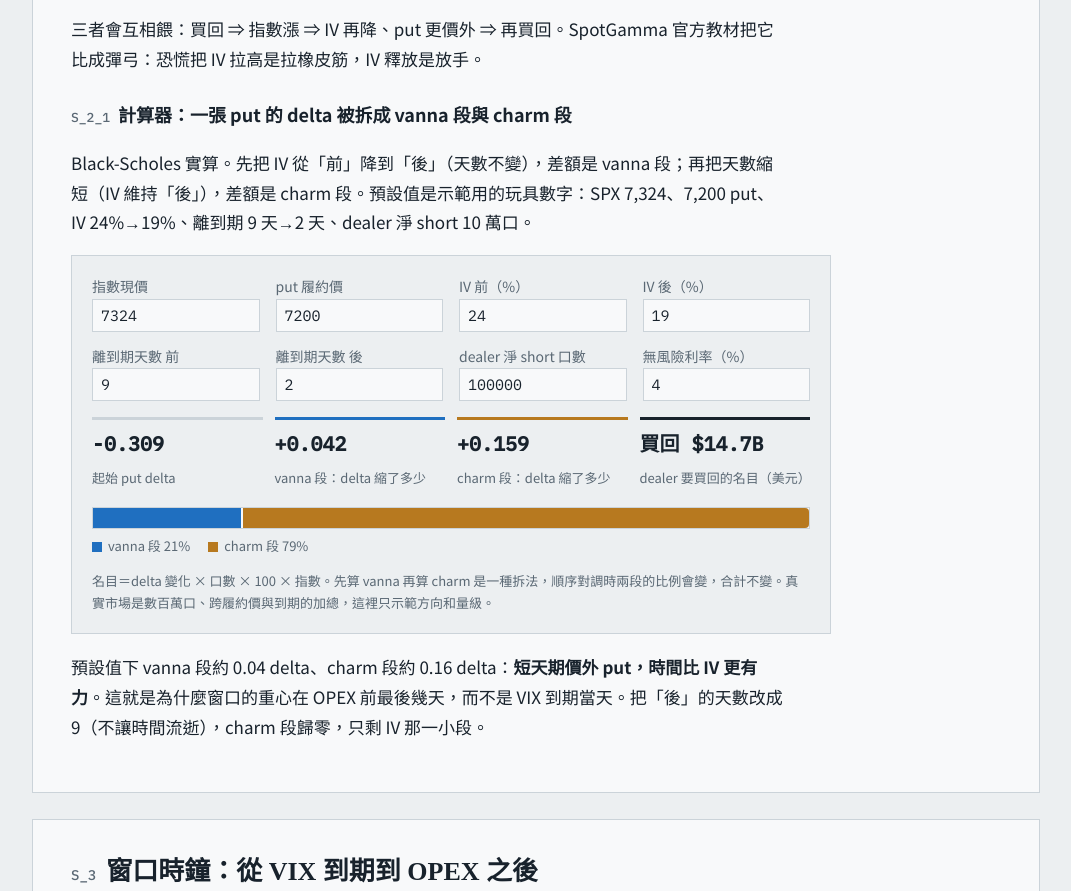
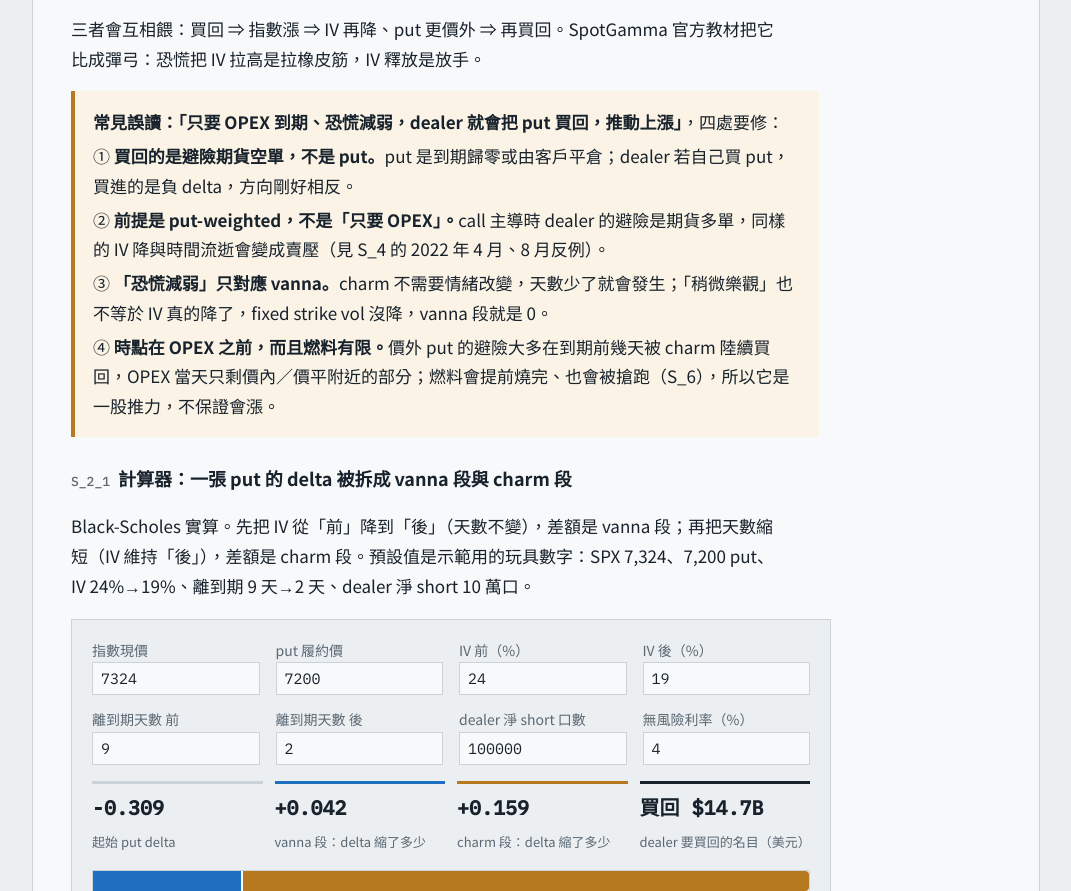
Before and after one commit to ongtsinging24/ongtsinging24.github.io, a plain HTML site: page option/vixexp_opex_vanna_charm_window.html in a window 1280 px wide. Shown: the part 2275-3166 px from the top of the page, without its empty margins (104-1175 px from the left). Drawn offline with Linux system fonts and the light colour scheme.

Commit message:
option: vixexp_opex 講義 S_2 加「常見誤讀」框（買回的是避險期貨非 put、put-weighted 前提、charm 不需情緒、時點在 OPEX 前且燃料有限）
Co-Authored-By: Claude Opus 5.5 <noreply@anthropic.com>
Claude-Session: https://claude.ai/code/session_01WnYKVwbJgz9CQALxSeJLVo

```diff
--- a/option/vixexp_opex_vanna_charm_window.html
+++ b/option/vixexp_opex_vanna_charm_window.html
@@ -237,6 +237,13 @@
       </tbody>
     </table></div>
     <p>三者會互相餵：買回 ⇒ 指數漲 ⇒ IV 再降、put 更價外 ⇒ 再買回。SpotGamma 官方教材把它比成彈弓：恐慌把 IV 拉高是拉橡皮筋，IV 釋放是放手。</p>
+    <div class="callout">
+      <p><b>常見誤讀：「只要 OPEX 到期、恐慌減弱，dealer 就會把 put 買回，推動上漲」</b>，四處要修：</p>
+      <p>① <b>買回的是避險期貨空單，不是 put。</b>put 是到期歸零或由客戶平倉；dealer 若自己買 put，買進的是負 delta，方向剛好相反。</p>
+      <p>② <b>前提是 put-weighted，不是「只要 OPEX」。</b>call 主導時 dealer 的避險是期貨多單，同樣的 IV 降與時間流逝會變成賣壓（見 S_4 的 2022 年 4 月、8 月反例）。</p>
+      <p>③ <b>「恐慌減弱」只對應 vanna。</b>charm 不需要情緒改變，天數少了就會發生；「稍微樂觀」也不等於 IV 真的降了，fixed strike vol 沒降，vanna 段就是 0。</p>
+      <p>④ <b>時點在 OPEX 之前，而且燃料有限。</b>價外 put 的避險大多在到期前幾天被 charm 陸續買回，OPEX 當天只剩價內／價平附近的部分；燃料會提前燒完、也會被搶跑（S_6），所以它是一股推力，不保證會漲。</p>
+    </div>
 
     <h3><span class="sid">S_2_1</span>計算器：一張 put 的 delta 被拆成 vanna 段與 charm 段</h3>
     <p class="prose">Black-Scholes 實算。先把 IV 從「前」降到「後」（天數不變），差額是 vanna 段；再把天數縮短（IV 維持「後」），差額是 charm 段。預設值是示範用的玩具數字：SPX 7,324、7,200 put、IV 24%→19%、離到期 9 天→2 天、dealer 淨 short 10 萬口。</p>
```
